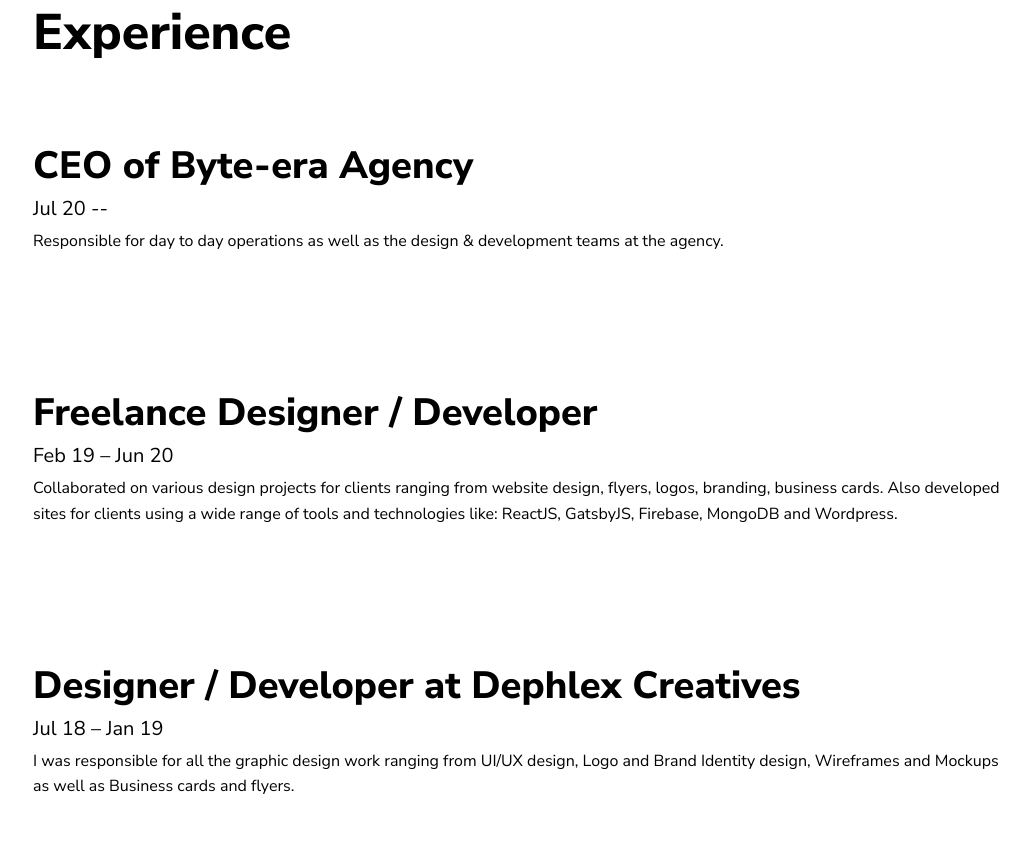
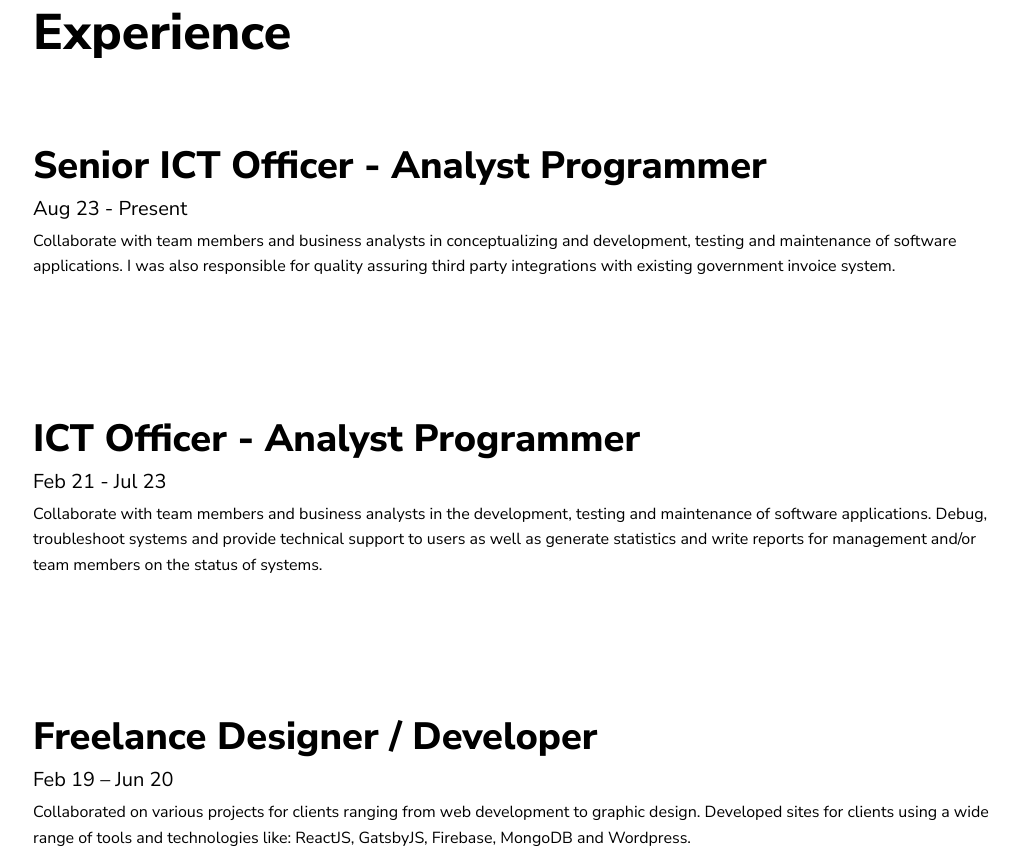
Before and after one commit to tmbaleni/portfolio, a website: page docs/about.html in a window 1280 px wide. Shown: the part 1119-1986 px from the top of the page, without its empty margins (118-1148 px from the left). Drawn offline with nearby package versions, Linux system fonts and the light colour scheme.

Commit message:
Update about.html

```diff
--- a/docs/about.html
+++ b/docs/about.html
@@ -64,19 +64,28 @@
             <div class="col-12 px-md-5">
                 <h2 class="page-h1 mb-2">Experience</h2>
                 <div class="py-5">
-                    <h5 class="page-h2 mt-4">CEO of Byte-era Agency </h5>
-                    <h5>Jul 20 --</h5>
+                    <h5 class="page-h2 mt-4">Senior ICT Officer - Analyst Programmer</h5>
+                    <h5>Aug 23 - Present</h5>
                 <p>
-                    Responsible for day to day operations as well as the design & development teams at the agency.
+                    Collaborate with team members and business analysts in conceptualizing and development, testing and maintenance of software applications.
+                    I was also responsible for quality assuring third party integrations with existing government invoice system.
+                </p>
+                </div>
+                <div class="py-5">
+                    <h5 class="page-h2 mt-4">ICT Officer - Analyst Programmer</h5>
+                    <h5>Feb 21 - Jul 23</h5>
+                <p>
+                    Collaborate with team members and business analysts in the development, testing and maintenance of software applications.
+                    Debug, troubleshoot systems and provide technical support to users as well as generate statistics and write reports for management
+                    and/or team members on the status of systems.
                 </p>
                 </div>
                 <div class="py-5">
                     <h5 class="page-h2 mt-4">Freelance Designer / Developer</h5>
                     <h5>Feb 19 – Jun 20</h5>
                     <p>
-                        Collaborated on various design projects for clients ranging from website design, flyers, logos,
-                        branding, business cards. Also developed sites for clients using a wide range of tools and technologies
-                        like: ReactJS, GatsbyJS, Firebase, MongoDB and Wordpress.
+                        Collaborated on various projects for clients ranging from web development to  graphic design. Developed sites for clients using
+                        a wide range of tools and technologies like: ReactJS, GatsbyJS, Firebase, MongoDB and Wordpress.
                     </p>
                 </div>
                 <div class="py-5">
@@ -84,7 +93,7 @@
                     <h5>Jul 18 – Jan 19</h5>
                     <p>
                         I was responsible for all the graphic design work ranging from UI/UX design, Logo and Brand Identity design,
-                        Wireframes and Mockups as well as Business cards and flyers.
+                        Wireframes and Mockups as well as Business cards and flyers. As well as customeization of client wordpress websites.
                     </p>
                 </div>
 
@@ -109,7 +118,7 @@
             <h2 class="page-h1">Latest Projects</h2>
             <p>
                 Here are a few projects we have proud to have been invloved in various ways from ideation of the
-                 product, design and testing, to refining the product for deployment. Feel free to read how or
+                 product, design and development, to refining the product for deployment. Feel free to read how or
                  solutions were able grow our clients businesses.
             </p>
         </div>
```
